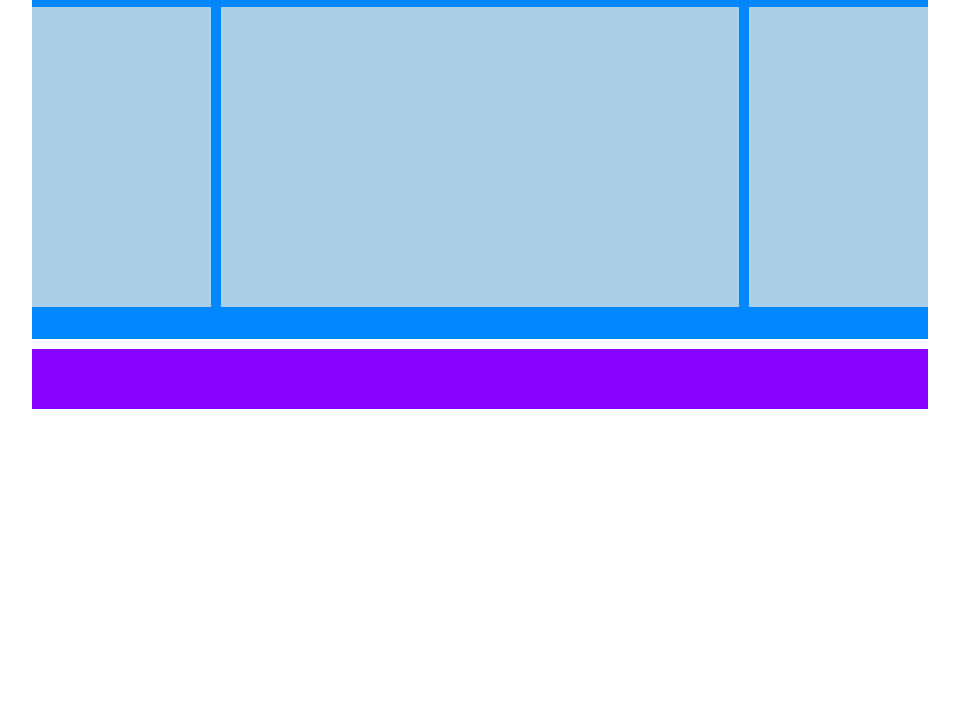
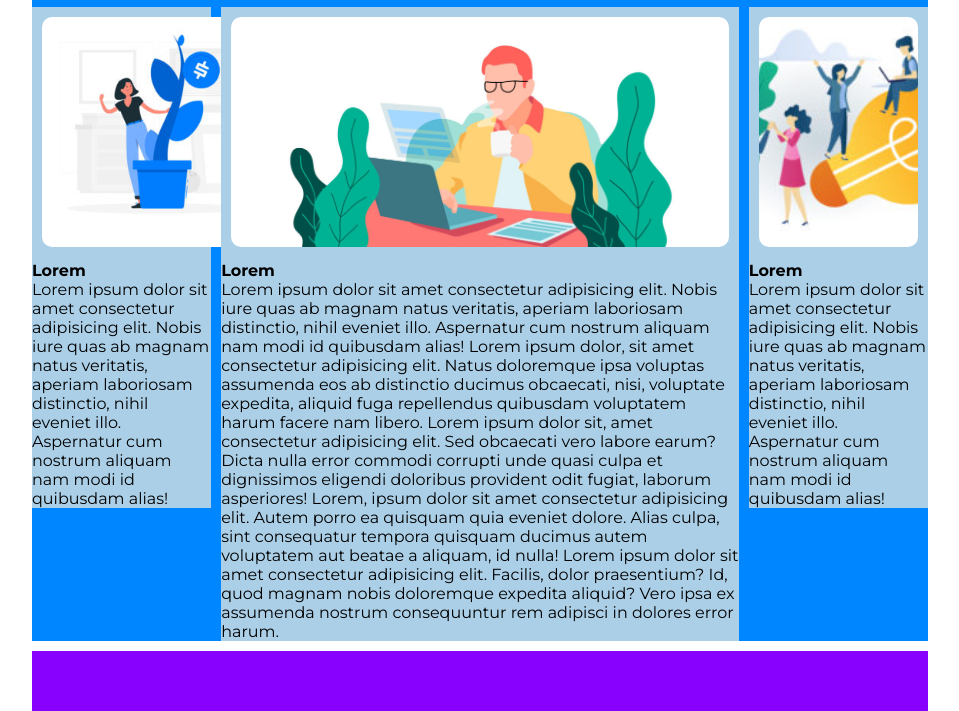
Before and after one commit to Angeloamenta/htmlcss-wp, a plain HTML site: page index.html in a window 1280 px wide. Shown: the part 725-1436 px from the top of the page, without its empty margins (160-1119 px from the left). Before the commit the page ends 1134 px from the top, so only its background shows below. Drawn offline with Linux system fonts and the light colour scheme.

Commit message:
testo-immagini

```diff
--- a/css/style.css
+++ b/css/style.css
@@ -82,7 +82,7 @@ main section {
 /* float */
 .sect-blue {
     width: 100%;
-    height: 400px;
+    /* height: 400px; */
     background-color:#0086FF;
 }
 
@@ -114,9 +114,31 @@ main section {
 
 }
 
+.pianta {
+    height: 250px;
+    padding: 10px;
+    border-radius: 20px;
+}
+
 .column-center {
     width: calc(60% - 20px);
     margin: 0 10px;
+}
+
+.banner2{
+    object-fit: cover;
+    height: 250px;
+    width: 100%;
+    padding: 10px;
+    border-radius: 20px;
+}
+
+.people {
+    object-fit: cover;
+    width: 100%;
+    height: 250px;
+    padding: 10px;
+    border-radius: 20px;
 }
 
 /* footer */
--- a/index.html
+++ b/index.html
@@ -47,10 +47,20 @@
                 </div>
                 <!-- /possibile header del main -->
                 <div class="column-left">
-
+                    <img class="pianta" src="img/img-1.jpg" alt="">
+                    <h4>Lorem</h4>
+                    <p>Lorem ipsum dolor sit amet consectetur adipisicing elit. Nobis iure quas ab magnam natus veritatis, aperiam laboriosam distinctio, nihil eveniet illo. Aspernatur cum nostrum aliquam nam modi id quibusdam alias!</p>
                 </div>
-                <div class="column-center"></div>
-                <div class="column-right"></div>
+                <div class="column-center">
+                    <img class="banner2" src="img/banner-2.jpg" alt="">
+                    <h4>Lorem</h4>
+                    <p>Lorem ipsum dolor sit amet consectetur adipisicing elit. Nobis iure quas ab magnam natus veritatis, aperiam laboriosam distinctio, nihil eveniet illo. Aspernatur cum nostrum aliquam nam modi id quibusdam alias! Lorem ipsum dolor, sit amet consectetur adipisicing elit. Natus doloremque ipsa voluptas assumenda eos ab distinctio ducimus obcaecati, nisi, voluptate expedita, aliquid fuga repellendus quibusdam voluptatem harum facere nam libero. Lorem ipsum dolor sit, amet consectetur adipisicing elit. Sed obcaecati vero labore earum? Dicta nulla error commodi corrupti unde quasi culpa et dignissimos eligendi doloribus provident odit fugiat, laborum asperiores! Lorem, ipsum dolor sit amet consectetur adipisicing elit. Autem porro ea quisquam quia eveniet dolore. Alias culpa, sint consequatur tempora quisquam ducimus autem voluptatem aut beatae a aliquam, id nulla! Lorem ipsum dolor sit amet consectetur adipisicing elit. Facilis, dolor praesentium? Id, quod magnam nobis doloremque expedita aliquid? Vero ipsa ex assumenda nostrum consequuntur rem adipisci in dolores error harum.</p>
+                </div>
+                <div class="column-right">
+                    <img class="people" src="img/img-3.jpg" alt="">
+                    <h4>Lorem</h4>
+                    <p>Lorem ipsum dolor sit amet consectetur adipisicing elit. Nobis iure quas ab magnam natus veritatis, aperiam laboriosam distinctio, nihil eveniet illo. Aspernatur cum nostrum aliquam nam modi id quibusdam alias!</p>
+                </div>
             </section>
         </main>
         <!-- /main -->
```
